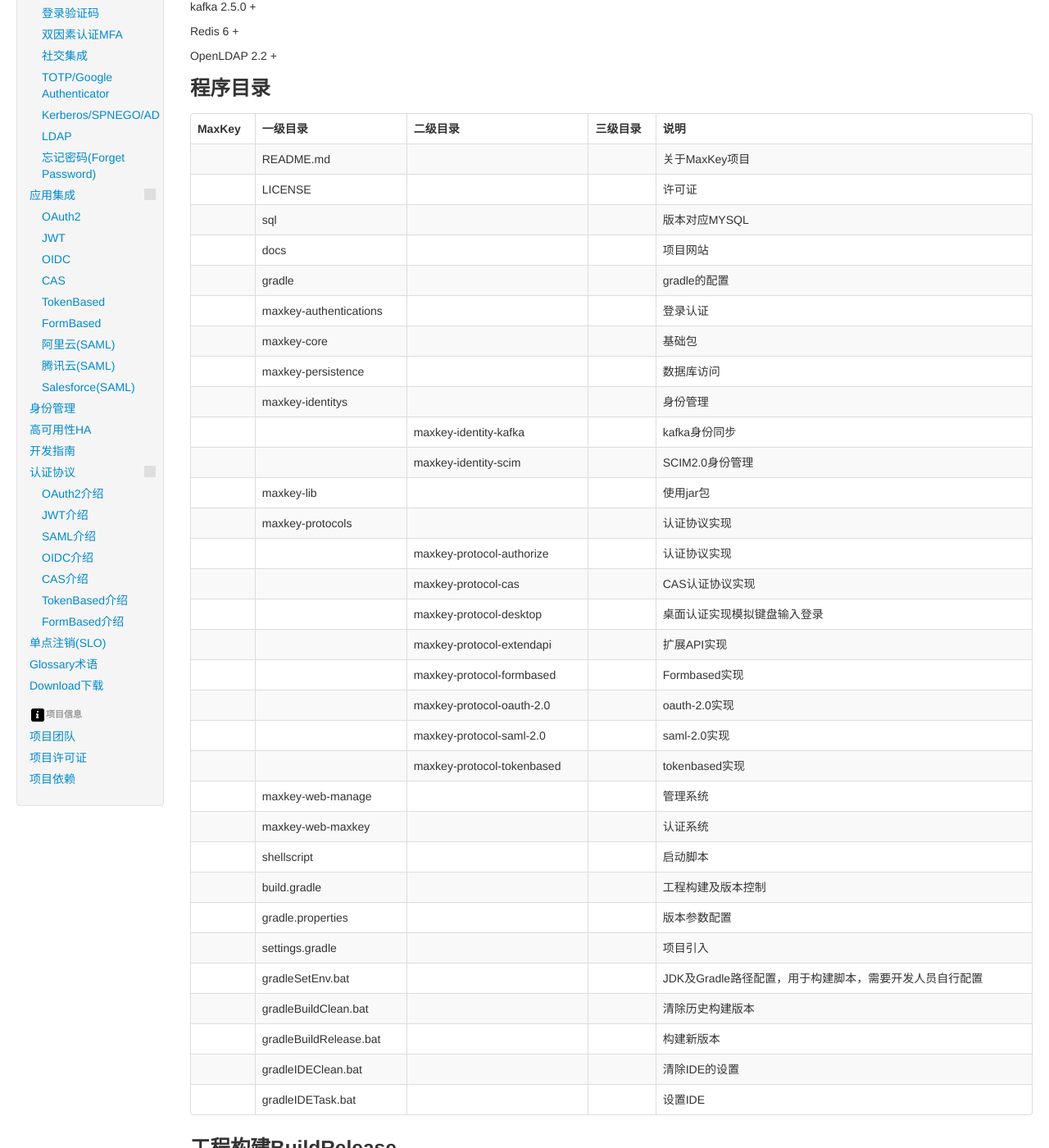
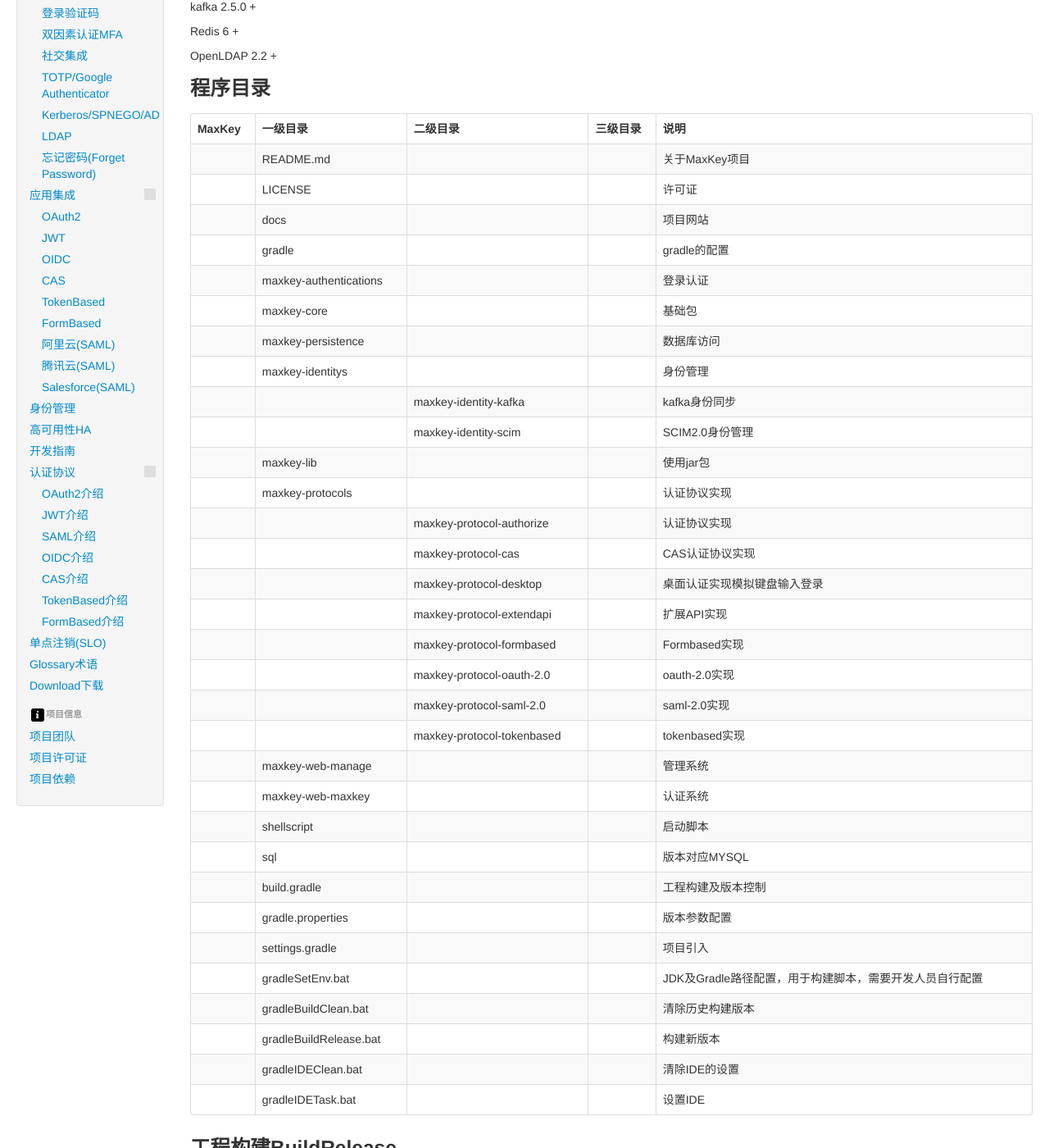
Before and after one commit to MaxKeyTop/maxkey.org, a Jekyll site: the page built from development.md, in a window 1280 px wide and 1400 px high, scrolled down 454 px. Shown: the whole window at 82% size. Built offline with Jekyll 4.4.1, drawn with Linux system fonts in a browser that asks for light colours; nearby versions of some CDN libraries; our own code applies the rules of GitHub Pages for plain Markdown files; comment, search, counter and statistics services are not loaded; grey boxes are pictures that could not be loaded.

Commit message:
Update development.md

```diff
--- a/development.md
+++ b/development.md
@@ -39,13 +39,6 @@
 			<td></td>
 			<td></td>
 			<td>许可证</td>
-		</tr>
-		<tr>
-			<td></td>
-			<td>sql</td>
-			<td></td>
-			<td></td>
-			<td>版本对应MYSQL</td>
 		</tr>
 		<tr>
 			<td></td>
@@ -196,6 +189,13 @@
 		</tr>
 		<tr>
 			<td></td>
+			<td>sql</td>
+			<td></td>
+			<td></td>
+			<td>版本对应MYSQL</td>
+		</tr>
+		<tr>
+			<td></td>
 			<td>build.gradle</td>
 			<td></td>
 			<td></td>
```
